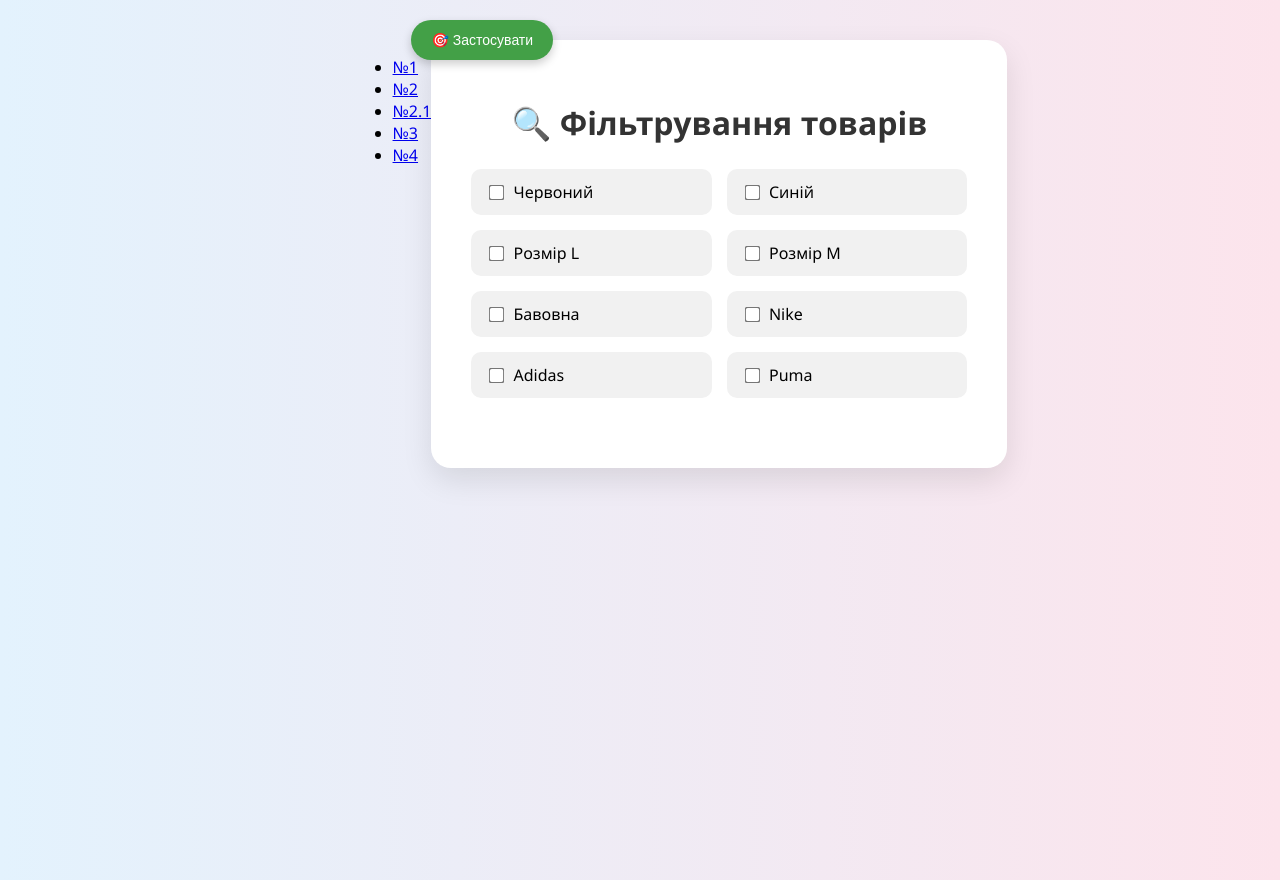
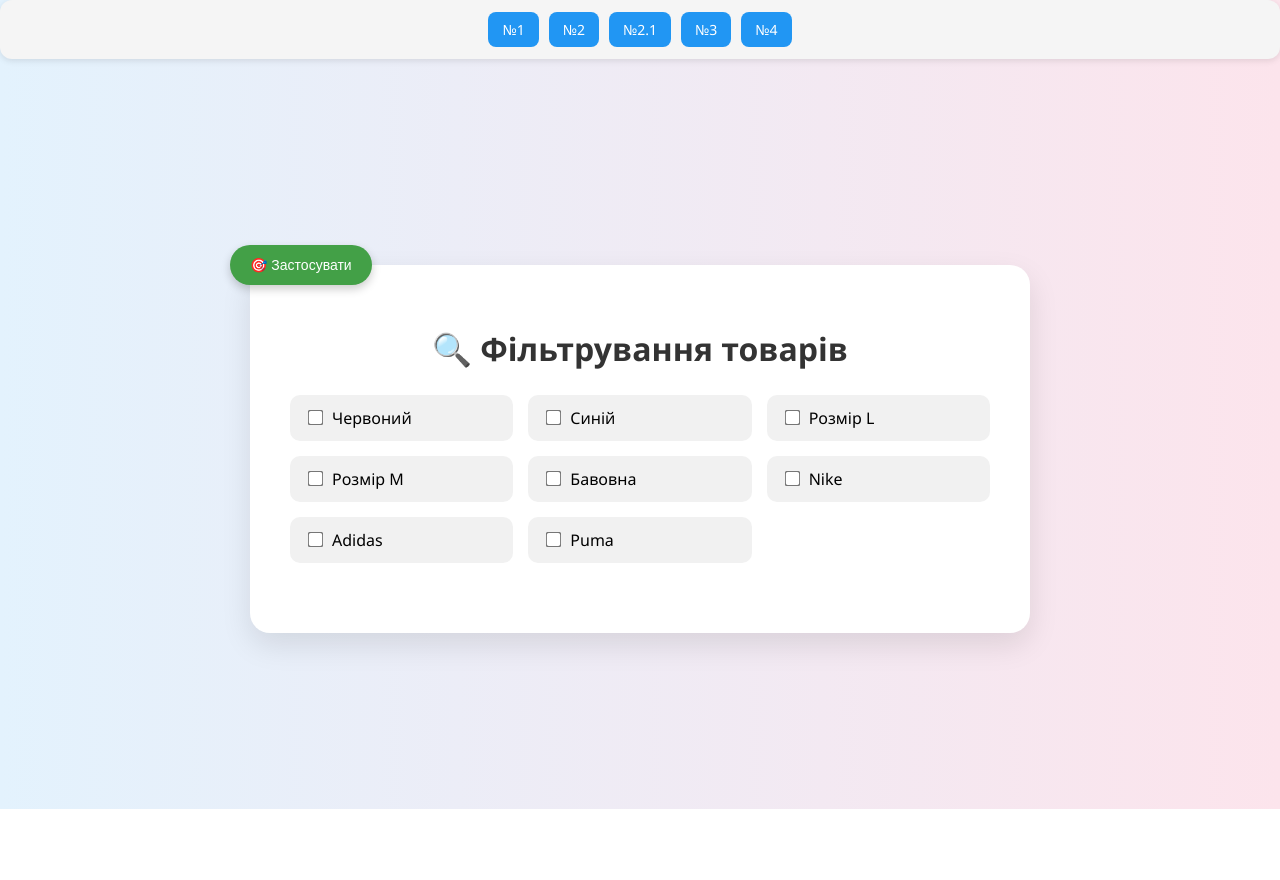
Before and after one commit to VadymHoncharov/Lr3_4, a plain HTML site: page index.html in a window 1280 px wide. After the commit the page ends 809 px from the top, so only its background shows below. Drawn offline with Linux system fonts and the light colour scheme.

Commit message:
Update style.css

```diff
--- a/style.css
+++ b/style.css
@@ -1,12 +1,17 @@
 body {
-  font-family: 'Segoe UI', sans-serif;
-  background: linear-gradient(to right, #e3f2fd, #fce4ec);
-  margin: 0;
-  padding: 40px 20px;
-  display: flex;
-  justify-content: center;
-  align-items: flex-start;
-  min-height: 100vh;
+    margin: 0;
+    padding: 0;
+    font-family: 'Segoe UI', sans-serif;
+    background: linear-gradient(to right, #e3f2fd, #fce4ec);
+    min-height: 100vh;
+}
+
+/* Центруємо лише контент */
+.content {
+    display: flex;
+    justify-content: center;
+    align-items: center;
+    min-height: calc(100vh - 80px); /* Мінус висота меню, щоб не виходило за екран */
 }
 
 .container {
@@ -89,3 +94,35 @@ h1 {
   border-radius: 8px;
   box-shadow: 0 2px 6px rgba(0, 0, 0, 0.05);
 }
+.project-nav {
+  background: #f5f5f5;
+  padding: 12px 20px;
+  border-radius: 12px;
+  box-shadow: 0 2px 6px rgba(0,0,0,0.1);
+  margin-bottom: 30px;
+}
+
+.project-nav ul {
+  list-style: none;
+  padding: 0;
+  margin: 0;
+  display: flex;
+  flex-wrap: wrap;
+  gap: 10px;
+  justify-content: center;
+}
+
+.project-nav a {
+  display: block;
+  background: #2196f3;
+  color: #fff;
+  text-decoration: none;
+  padding: 8px 14px;
+  border-radius: 8px;
+  transition: background 0.3s ease;
+  font-size: 14px;
+}
+
+.project-nav a:hover {
+  background: #1976d2;
+}
```
